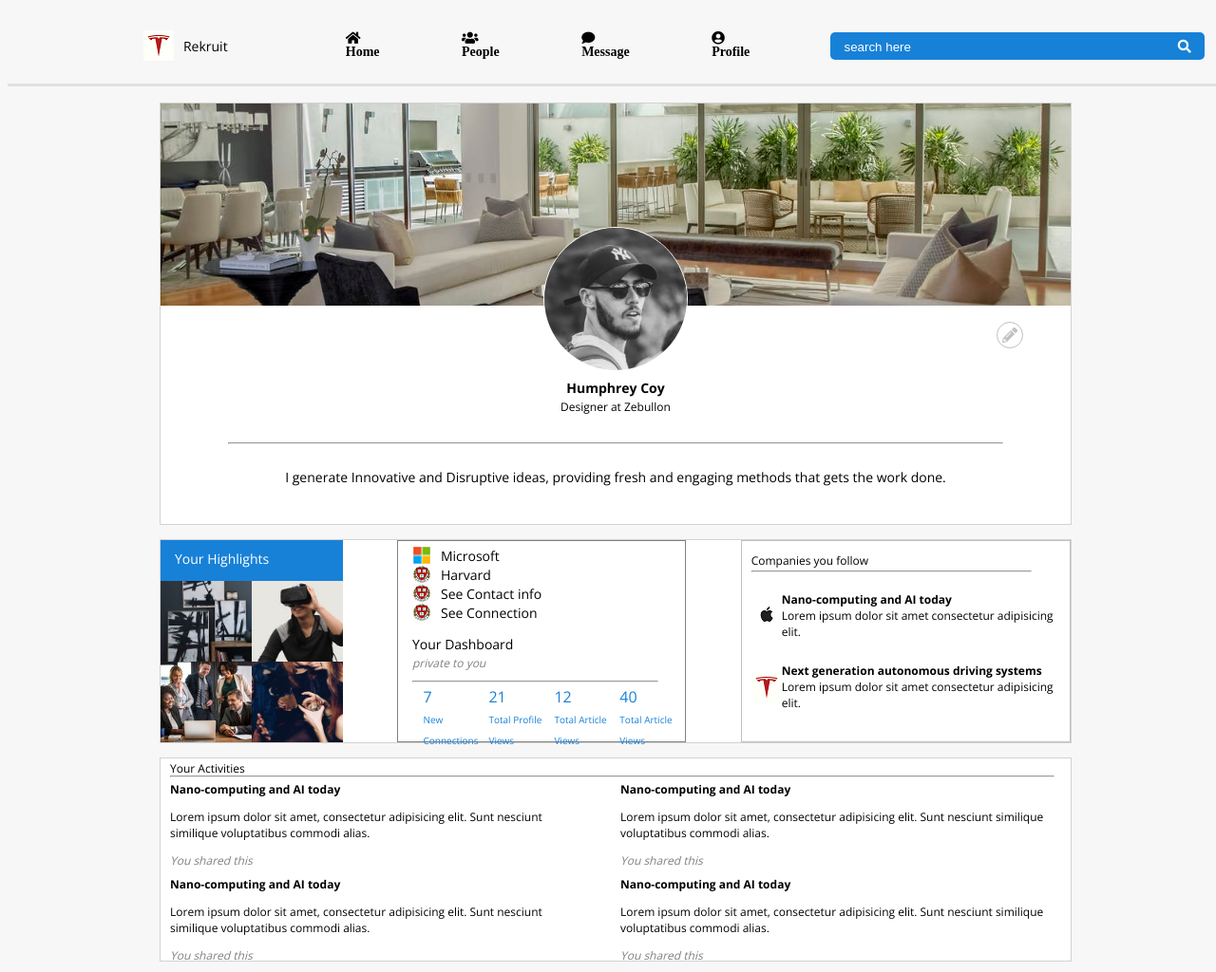
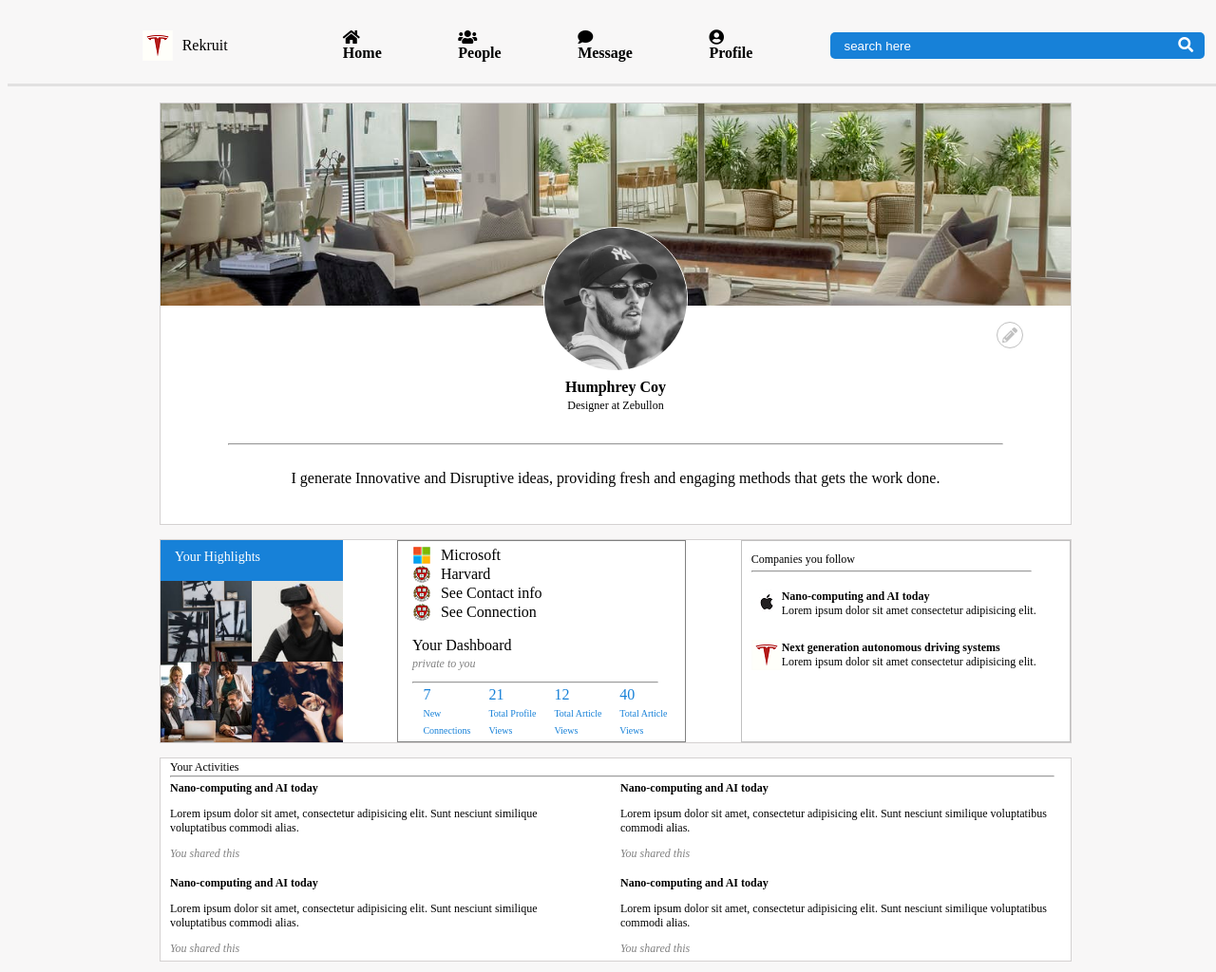
Before and after one commit to AdedejiAdelanwa/rekruit, a plain HTML site: page index.html in a window 1280 px wide. Shown: the top 1024 px of the page at 95% size. Drawn offline with nearby package versions, Linux system fonts and the light colour scheme.

Commit message:
adjust the font

```diff
--- a/index.html
+++ b/index.html
@@ -5,7 +5,6 @@
     <meta http-equiv="X-UA-Compatible" content="IE=edge">
     <title>Rekruit</title>
     <meta name="viewport" content="width=device-width, initial-scale=1">
-    <link href="https://fonts.googleapis.com/css?family=Open+Sans:400,700" rel="stylesheet">
     <link rel="stylesheet" href="https://use.fontawesome.com/releases/v5.6.3/css/all.css" integrity="sha384-UHRtZLI+pbxtHCWp1t77Bi1L4ZtiqrqD80Kn4Z8NTSRyMA2Fd33n5dQ8lWUE00s/" crossorigin="anonymous">
     <link rel="stylesheet" type="text/css" media="screen" href="style.css" />
 </head>
--- a/style.css
+++ b/style.css
@@ -9,10 +9,6 @@ body {
     flex-direction: column;
     align-items: center;
     background: #f8f7f7;
-    font-family: 'Open Sans', sans-serif;
-    font-size: 14px;
-
-
 }
 
 .navbar {
@@ -189,6 +185,7 @@ hr {
     grid-area: i;
     display: flex;
     justify-content: space-between;
+    border: none;
 }
 
 .interest > .highlights {
```
